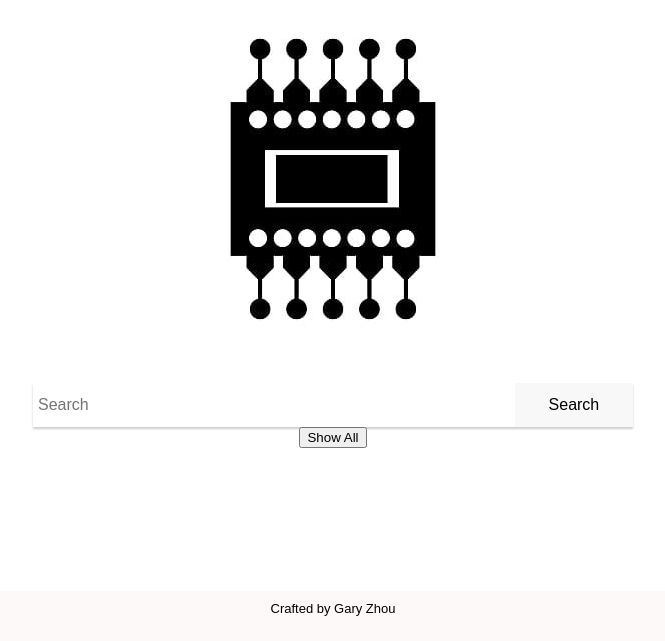
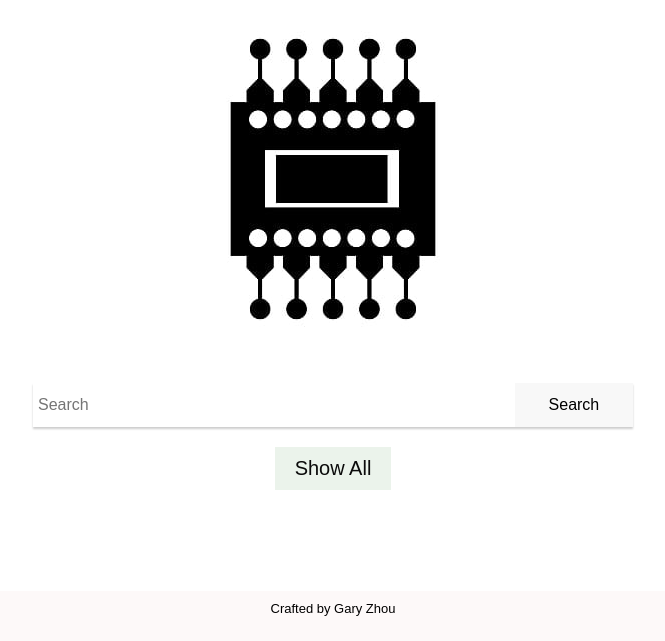
Before and after one commit to GaryZhous/flask, a Flask app: page / in a window 1280 px wide. Shown: the part 159-800 px from the top of the page, without its empty margins (307-972 px from the left). Run offline with Flask 3, Linux system fonts and the light colour scheme; some libraries are stand-ins or nearby versions.

Commit message:
Update style.css

```diff
--- a/static/style.css
+++ b/static/style.css
@@ -58,3 +58,19 @@ body {
     text-align: center;
     line-height: 10px;
 }
+
+#showAllButton {
+    display: inline-block;
+    margin-top: 20px;
+    padding: 10px 20px;
+    font-size: 1.25em;
+    color: rgb(11, 11, 11);
+    background-color: #ebf3eb;
+    border: none;
+    cursor: pointer;
+    transition: background-color 0.3s ease;
+}
+
+#showAllButton:hover {
+    background-color: #f3f8f3;
+}
```
